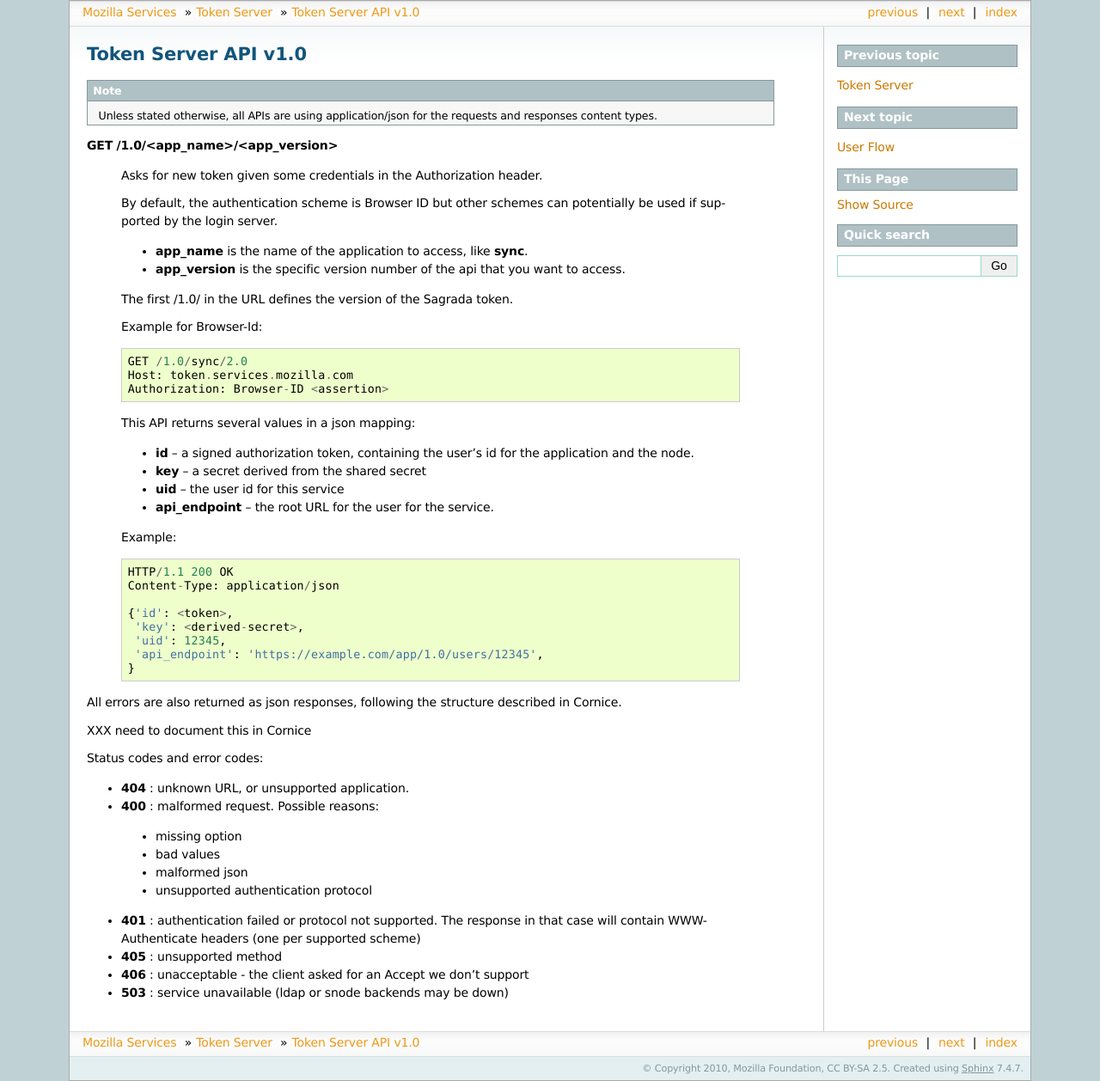
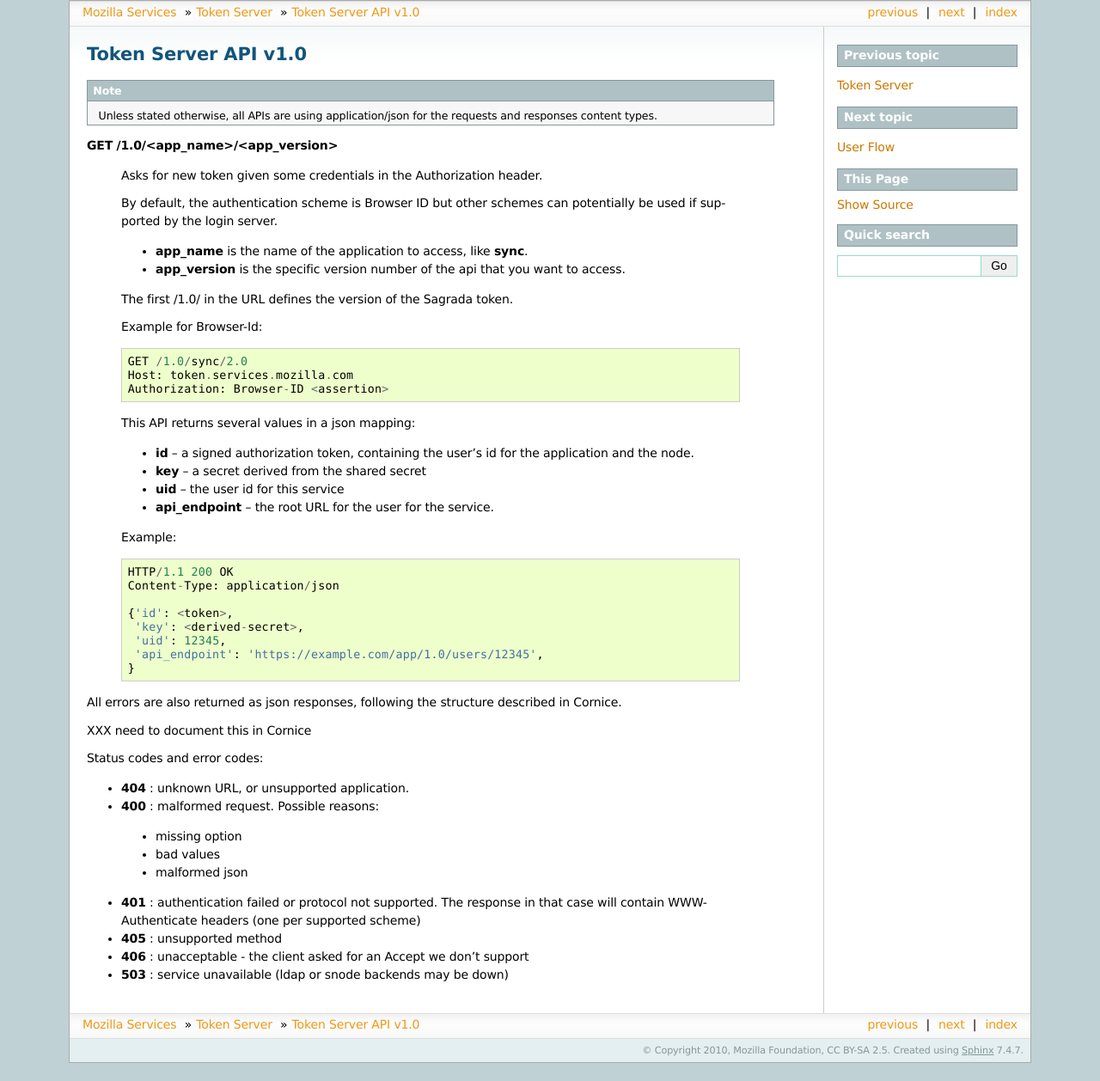
Before and after one commit to mozilla-services/docs, a Sphinx documentation site: the page built from source/token/apis.rst, in a window 1280 px wide. Shown: the whole page at 86% size. Built offline with Sphinx 7.4.7, drawn with Linux system fonts in a browser that asks for light colours; the version number could not be read and is left out; after the commit the page ends 1237 px from its top, so only the background shows below that.

Commit message:
removed 'unsupported authentication protocol' from 400. It's handled by 401

```diff
--- a/source/token/apis.rst
+++ b/source/token/apis.rst
@@ -60,7 +60,6 @@ Status codes and error codes:
  - missing option
  - bad values
  - malformed json
- - unsupported authentication protocol
 
 - **401** : authentication failed or protocol not supported.
   The response in that case will contain WWW-Authenticate headers
```
